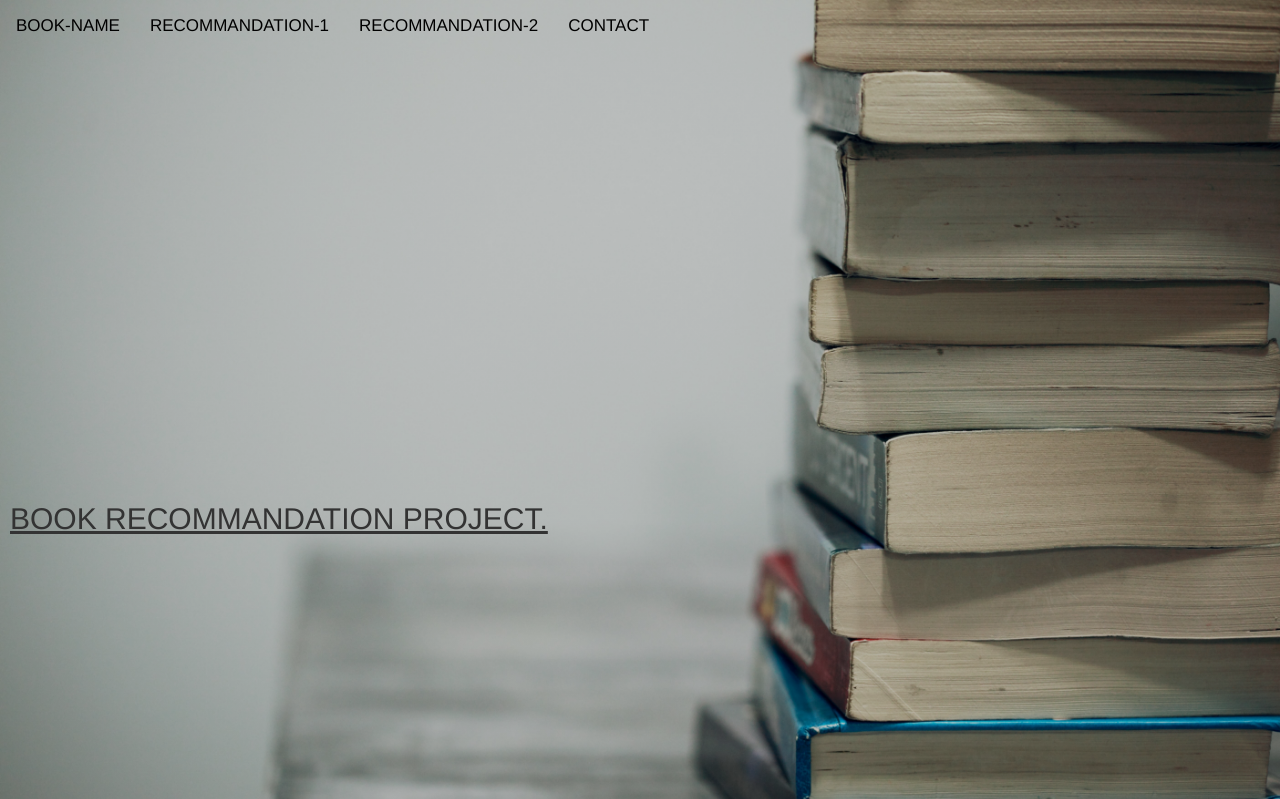
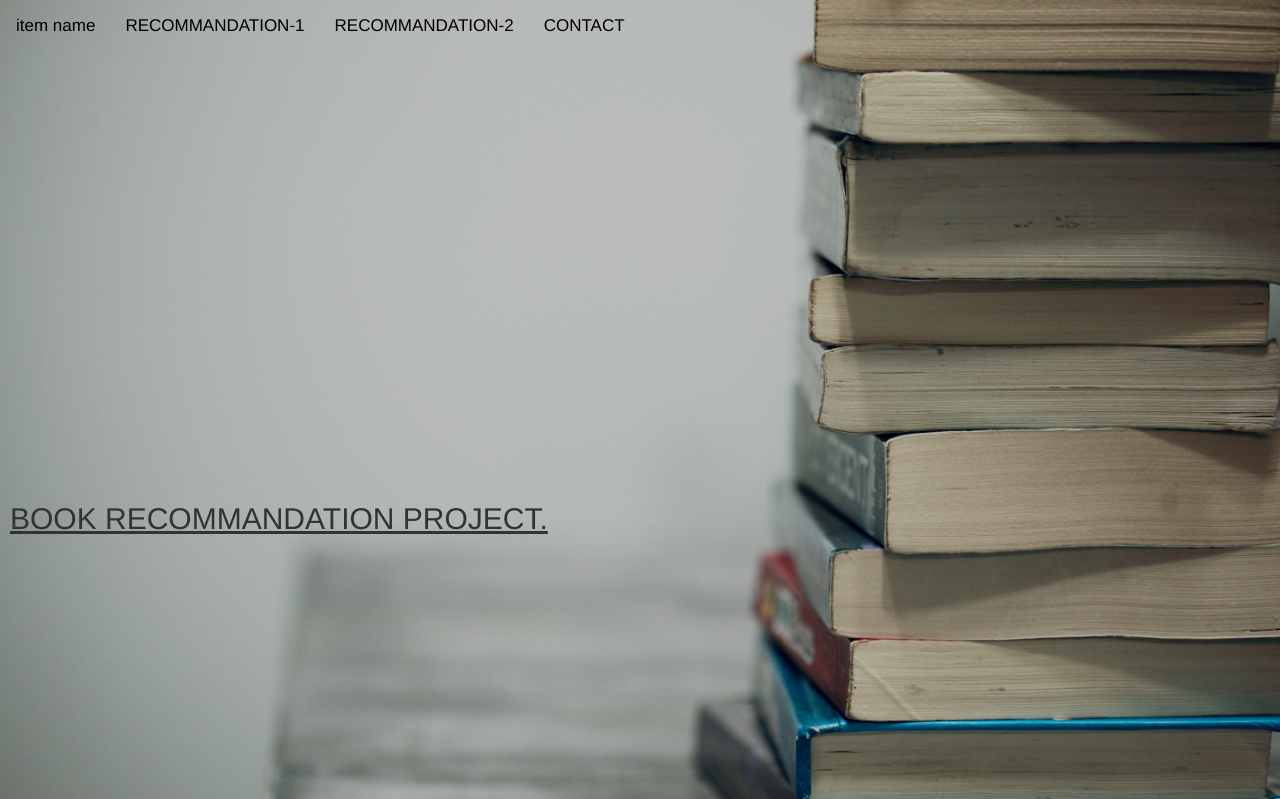
Before and after one commit to Govind-kumawat2002/E-Commerce-Product-Recommendations, a Flask app: page / in a window 1280 px wide. Shown: the top 799 px of the page. Run offline with Flask 3, Linux system fonts and the light colour scheme; parts of the project's set-up code (start-up, migrations or seed data) failed here and were passed over.

Commit message:
frontend

```diff
--- a/app.py
+++ b/app.py
@@ -2,15 +2,78 @@ from flask import Flask ,render_template ,request ,url_for
 import joblib
 import pandas as pd
 import numpy as np
+name = list(pd.read_csv('maindata/clean_electronic.csv'))
 main=Flask(__name__)
+
+
+popular=pd.read_csv('maindata/clean_electronic.csv')
 @main.route('/')
 def index():
     return render_template('index.html')
 @main.route('/bookName')
 def show_book_name():
-    book_name = list(pd.read_csv('maindata/clean_electronic.csv')['name'].values)
-    return render_template("bookname.html",list_fo_book_name = book_name)
+    name = list(pd.read_csv('maindata/clean_electronic.csv')['name'].values)
+    return render_template("bookname.html",list_fo_item_name = name)
 # to get the popularity based recommandation system
+
+
+@main.route('/recommend1')
+def recommend1():
+    return render_template('popularity.html',
+                           itmename = list(popular['name'].values),
+                           image=list(popular['image'].values),
+                           image_link=list(popular['link'].values),
+                           rating=list(popular['ratings'].values),
+                           discount_price=list(popular['discount_price'].values),
+                           actual_price=list(popular['actual_price'].values),
+                           search_terms=list(popular['search_terms'].values),
+                           image_id=list(popular['image_id'].values),
+                           link_id=list(popular['link_id'].values),
+                           ratings_cleaned=list(popular['ratings_cleaned'].values),
+                           num_ratings_cleaned=list(popular['num_ratings_cleaned'].values)
+
+
+                           )
+
+
+
+
+@main.route('/recommend2')
+def recommend2():
+    return render_template('recomandation.html')
+
+# # to get the recommandation by the recommandation-2
+@main.route('/recommend_books',methods=['post'])
+def recommend():
+    try:
+        user_input = request.form.get('user_input')
+        index = np.where(name.index == user_input)[0][0]
+        similar_items = sorted(list(enumerate(name[index])), key=lambda x: x[1], reverse=True)[1:9]
+    except:
+        return render_template("errorrr.html")
+    else:
+        data = []
+        for i in similar_items:
+            item = []
+            temp_df = name[name['Book-Title'] == name.index[i[0]]]
+            item.extend(list(temp_df.drop_duplicates('name')['name'].values))
+            item.extend(list(temp_df.drop_duplicates('name')['image'].values))
+            item.extend(list(temp_df.drop_duplicates('name')['link'].values))
+            item.extend(list(temp_df.drop_duplicates('name')['ratings'].values))
+            item.extend(list(temp_df.drop_duplicates('name')['discount_price'].values))
+            item.extend(list(temp_df.drop_duplicates('name')['search_terms'].values))
+            item.extend(list(temp_df.drop_duplicates('name')['image_id'].values))
+            item.extend(list(temp_df.drop_duplicates('name')['link_id'].values))
+            item.extend(list(temp_df.drop_duplicates('name')['ratings_cleaned'].values))
+            item.extend(list(temp_df.drop_duplicates('name')['num_ratings_cleaned'].values))
+
+
+
+
+            data.append(item)
+        print(item)
+        # print(data)
+        return render_template('recomandation.html',data=data)
 
 
 if __name__=="__main__":
--- a/templates/errorrr.html
+++ b/templates/errorrr.html
@@ -9,6 +9,6 @@
         }
     </style>
     <body style="background-color:rgb(230, 50, 50)">
-        <h2>🔥 Please Type the correct name of book !🔥</h2>
+        <h2>🔥 Please Type the correct name of item !🔥</h2>
     </body>
 </html>
--- a/templates/index.html
+++ b/templates/index.html
@@ -2,7 +2,7 @@
 <html lang="en">
 <head>
     <meta charset="UTF-8">
-    <title>Book Recommender System</title>
+    <title>ITEM Recommender System</title>
 
 <link rel="stylesheet" href="https://cdn.jsdelivr.net/npm/bootstrap@3.3.7/dist/css/bootstrap.min.css" integrity="sha384-BVYiiSIFeK1dGmJRAkycuHAHRg32OmUcww7on3RYdg4Va+PmSTsz/K68vbdEjh4u" crossorigin="anonymous">
 </head>
@@ -50,7 +50,7 @@ header{
 <header>
   <nav class="navbar"  id="navbar">
     <ul class="nav navbar-nav">
-        <li><a href="/bookName">BOOK-NAME</a></li>
+        <li><a href="/bookName">item name</a></li>
         <li><a href="/recommend1">RECOMMANDATION-1</a></li>
         <li><a href="/recommend2">RECOMMANDATION-2</a></li>
         <li><a>CONTACT</a></li>
```
Also changed, not shown: templates/bookname.html (+6 -6 lines), templates/popularity.html (+16 -8 lines), templates/recomandation.html (+6 -6 lines).
